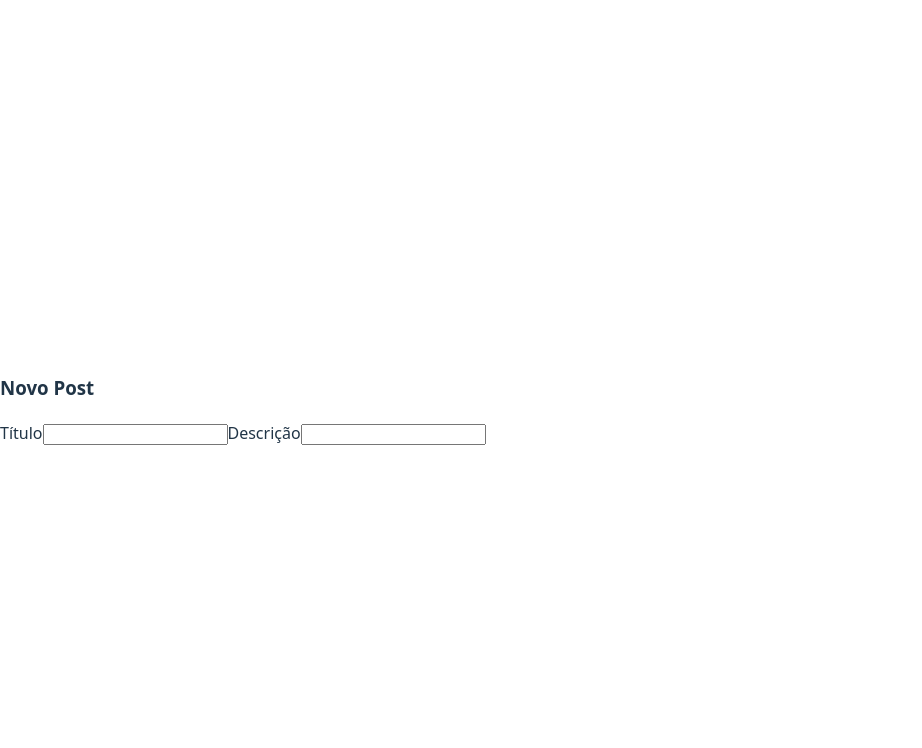
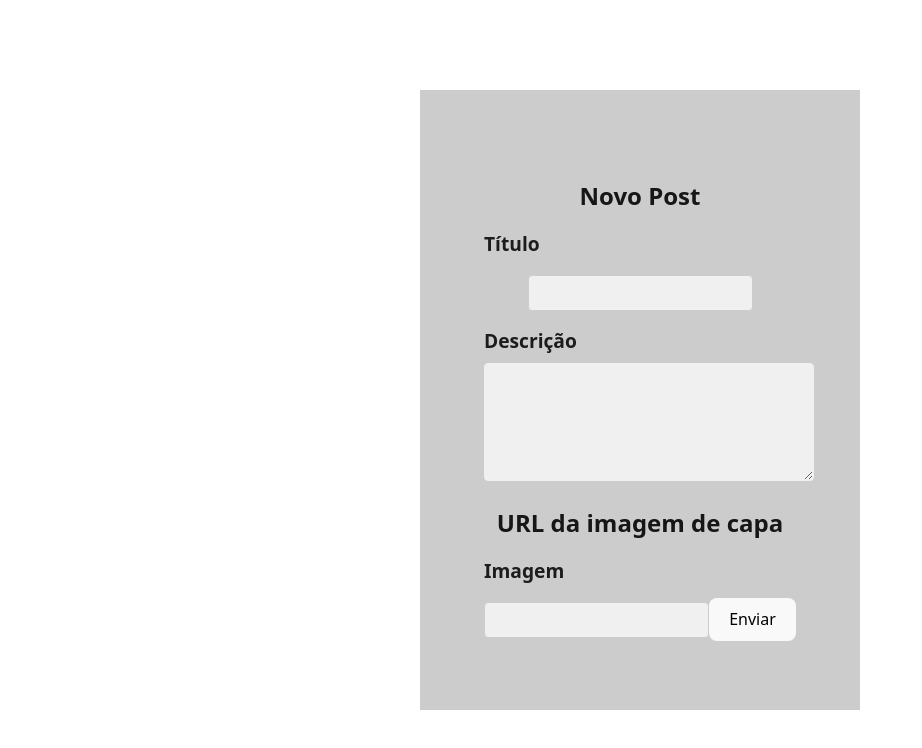
Before and after one commit to Jeniffer-Caroline/TrelloS9, a React (Vite) app: page / in a window 1280 px wide. Shown: the top 748 px of the page, without its empty margins (0-922 px from the left). Built offline with nearby package versions, Linux system fonts and the light colour scheme.

Commit message:
URL da imagem de capa

```diff
--- a/src/App.css
+++ b/src/App.css
@@ -3,4 +3,53 @@
   margin: 0 auto;
   padding: 2rem;
   text-align: center;
+  background-color: #ccc;
 }
+.container {
+  display: flex;
+  flex-direction: column;
+  background-color: #ccc;
+  padding: 2rem;
+  border-radius: 8px;
+  margin: 0 auto;
+  max-width: 600px;
+  height: 100%;
+  border: none;
+  box-sizing: border-box;
+
+}
+.container label {
+  margin: 0.5rem 0;
+  font-weight: bold;
+  text-align: left;
+  color: #1d1c1c;
+  font-size: 1.2rem;
+  display: block;
+}
+h3 {
+  color: #161616;
+  font-size: 1.5rem;
+  margin-bottom: 1rem;
+}
+.container input {
+  margin: 0.5rem 0;
+  padding: 0.5rem;
+  border: 1px solid #ccc;
+  border-radius: 4px;
+  font-size: 1rem;
+  color: #161616;
+  background-color: #f0f0f0;
+}
+.container textarea {
+  flex-direction: column;
+  display: block;
+  width: 100%;
+  height: 100px;
+  margin: 0.5rem 0;
+  padding: 0.5rem;
+  border: 1px solid #f0f0f0;
+  border-radius: 4px;
+  font-size: 1rem;
+  color: #333;
+  background-color: #f0f0f0;
+}
--- a/src/App.jsx
+++ b/src/App.jsx
@@ -1,21 +1,31 @@
 import React from 'react';
 import { useState } from 'react';
+import './App.css';
 function App() {
   const [titulo, setTitulo] = useState('');
   const [descricao, setDescricao] = useState('');
+  const [imagem, setImagem] = useState(null);
 
 
   return (
-
-    <section>
-
+    <section className="container">
       <form action="">
         <h3>Novo Post</h3>
         <label htmlFor="titulo">Título</label>
         <input type="text" value={titulo} onChange={(e) => setTitulo(e.target.value)} id="titulo" />
 
         <label htmlFor="descricao">Descrição</label>
-          <input type="text" value={descricao} onChange={(e) => setDescricao(e.target.value)} id="descricao" />
+        <textarea value={descricao} onChange={(e) => setDescricao(e.target.value)} id="descricao" />
+
+        <h3>URL da imagem de capa</h3>
+        <label htmlFor="imagem">Imagem</label>
+        <input
+          value={imagem || ''}
+          type="text"
+          id="imagem"
+          onChange={(e) => setImagem(e.target.value)}
+        />
+        <button type="submit">Enviar</button>
       </form>
     </section>
   )
```
Lines whose indentation alone changed are shown as unchanged.
